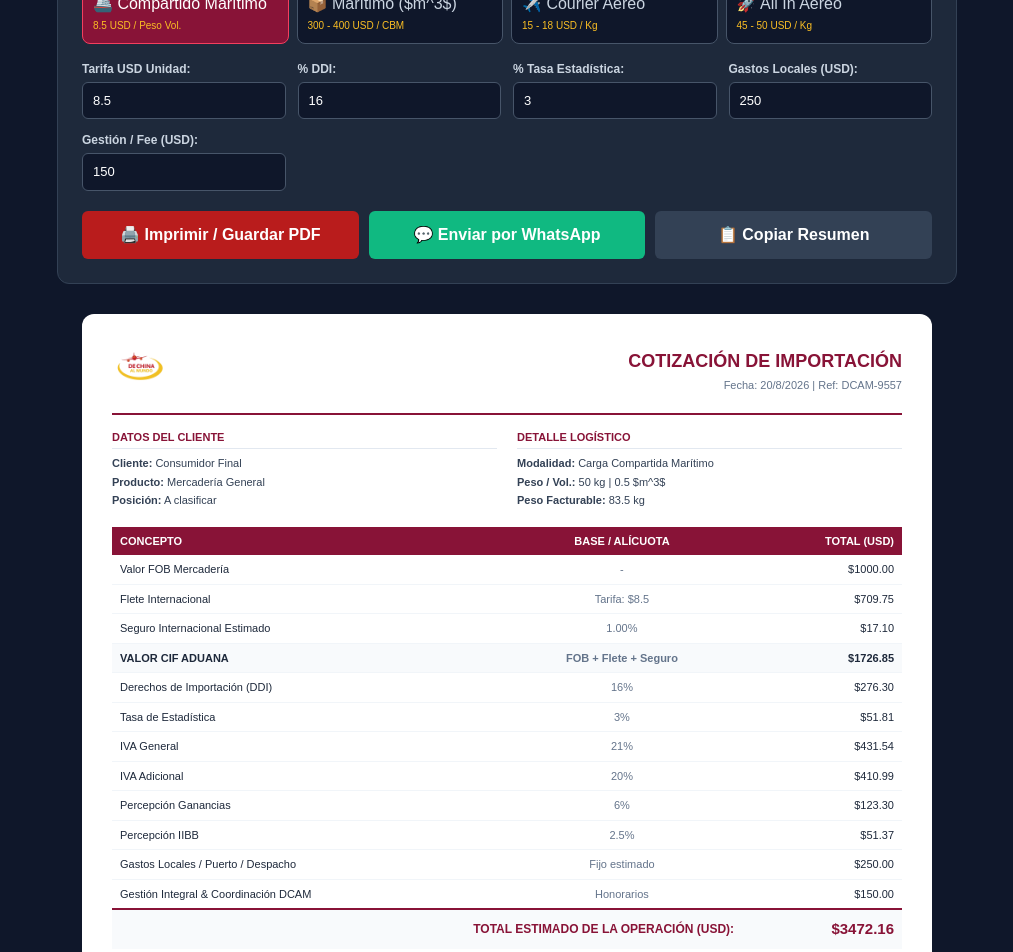
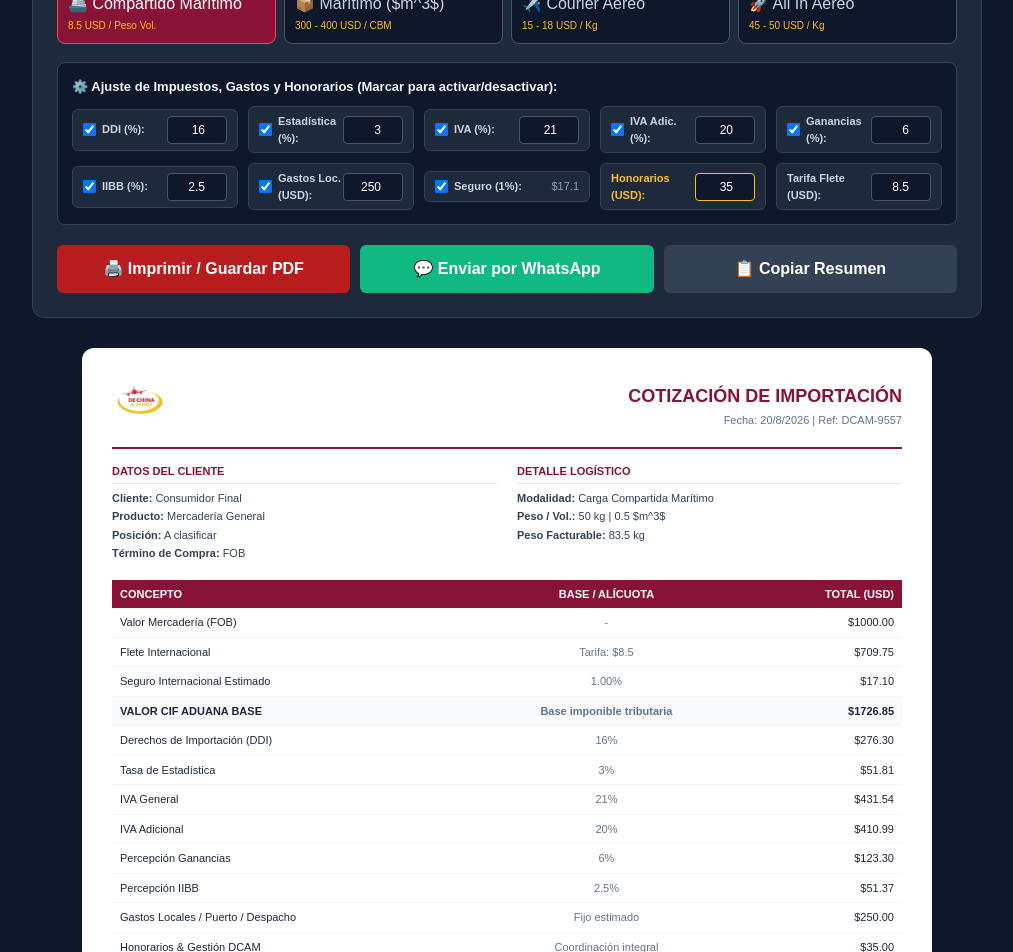
Before and after one commit to Francoldk/cotizador-comex, a Next.js app: page / in a window 1280 px wide. Shown: the part 300-1252 px from the top of the page, without its empty margins (133-1146 px from the left). Built offline with nearby package versions, Linux system fonts and the light colour scheme.

Commit message:
cotizador v2: incoterms, impuestos dinamicos y honorarios configurables

```diff
--- a/app/page.js
+++ b/app/page.js
@@ -7,7 +7,8 @@ export default function Cotizador() {
   const [clientName, setClientName] = useState('');
   const [productDesc, setProductDesc] = useState('');
   const [hscode, setHscode] = useState('');
-  const [fobValue, setFobValue] = useState(1000);
+  const [incoterm, setIncoterm] = useState('FOB');
+  const [goodsValue, setGoodsValue] = useState(1000);
 
   // Medidas y Pesos
   const [weightKg, setWeightKg] = useState(50);
@@ -17,44 +18,60 @@ export default function Cotizador() {
   const [shippingMode, setShippingMode] = useState('maritimo_compartido');
   const [unitFreightRate, setUnitFreightRate] = useState(8.5);
 
-  // Alícuotas Impositivas
+  // Toggle y Alícuotas Impositivas
+  const [enableDdi, setEnableDdi] = useState(true);
   const [ddiRate, setDdiRate] = useState(16);
+
+  const [enableStat, setEnableStat] = useState(true);
   const [statRate, setStatRate] = useState(3);
+
+  const [enableIva, setEnableIva] = useState(true);
   const [ivaRate, setIvaRate] = useState(21);
+
+  const [enableIvaAdic, setEnableIvaAdic] = useState(true);
   const [ivaAdicRate, setIvaAdicRate] = useState(20);
+
+  const [enableGanancias, setEnableGanancias] = useState(true);
   const [gananciasRate, setGananciasRate] = useState(6);
+
+  const [enableIibb, setEnableIibb] = useState(true);
   const [iibbRate, setIibbRate] = useState(2.5);
 
-  // Gastos Locales y Gestión
+  // Gastos Locales y Honorarios
+  const [enableLocalExpenses, setEnableLocalExpenses] = useState(true);
   const [localExpenses, setLocalExpenses] = useState(250);
-  const [serviceFee, setServiceFee] = useState(150);
+  const [enableInsurance, setEnableInsurance] = useState(true);
+  const [serviceFee, setServiceFee] = useState(35); // Base solicitada: 35 USD
+
   const [copiado, setCopiado] = useState(false);
 
-  // Cambiar tarifas base según la modalidad
+  // Cambiar tarifas según modalidad
   const handleModeChange = (mode) => {
     setShippingMode(mode);
     switch (mode) {
       case 'maritimo_compartido':
-        setUnitFreightRate(8.5); // USD por Peso Volumétrico
+        setUnitFreightRate(8.5);
         break;
       case 'maritimo_cbm':
-        setUnitFreightRate(350); // USD por CBM (300-400)
+        setUnitFreightRate(350);
         break;
       case 'courier_aereo':
-        setUnitFreightRate(16.5); // USD por Kg (15-18)
+        setUnitFreightRate(16.5);
         break;
       case 'all_in_aereo':
-        setUnitFreightRate(48); // USD por Kg (45-50)
+        setUnitFreightRate(48);
         break;
     }
   };
 
-  // Cálculos
+  // Cálculos de flete
   const volumetricWeight = Number((cbm * 167).toFixed(2));
   const chargeableWeight = Math.max(weightKg, volumetricWeight);
 
   let internationalFreight = 0;
-  if (shippingMode === 'maritimo_compartido') {
+  if (incoterm === 'CIF' || incoterm === 'DDP') {
+    internationalFreight = 0; // Ya incluido en el término
+  } else if (shippingMode === 'maritimo_compartido') {
     internationalFreight = chargeableWeight * unitFreightRate;
   } else if (shippingMode === 'maritimo_cbm') {
     internationalFreight = cbm * unitFreightRate;
@@ -62,42 +79,53 @@ export default function Cotizador() {
     internationalFreight = Math.max(weightKg, volumetricWeight) * unitFreightRate;
   }
 
-  const insurance = Number(((fobValue + internationalFreight) * 0.01).toFixed(2));
-  const cifValue = fobValue + internationalFreight + insurance;
-  const isAllIn = shippingMode === 'all_in_aereo';
+  // Seguro
+  const insurance = (enableInsurance && incoterm !== 'CIF' && incoterm !== 'DDP')
+    ? Number(((goodsValue + internationalFreight) * 0.01).toFixed(2))
+    : 0;
 
-  const ddiAmount = isAllIn ? 0 : Number((cifValue * (ddiRate / 100)).toFixed(2));
-  const statAmount = isAllIn ? 0 : Number((cifValue * (statRate / 100)).toFixed(2));
-  const taxBase = isAllIn ? 0 : cifValue + ddiAmount + statAmount;
+  // Valor CIF Aduanero Base
+  const cifValue = incoterm === 'CIF' || incoterm === 'DDP'
+    ? goodsValue
+    : goodsValue + internationalFreight + insurance;
 
-  const ivaAmount = isAllIn ? 0 : Number((taxBase * (ivaRate / 100)).toFixed(2));
-  const ivaAdicAmount = isAllIn ? 0 : Number((taxBase * (ivaAdicRate / 100)).toFixed(2));
-  const gananciasAmount = isAllIn ? 0 : Number((taxBase * (gananciasRate / 100)).toFixed(2));
-  const iibbAmount = isAllIn ? 0 : Number((taxBase * (iibbRate / 100)).toFixed(2));
+  const isAllInOrDdp = shippingMode === 'all_in_aereo' || incoterm === 'DDP';
+
+  // Cascada Impositiva Dinámica
+  const ddiAmount = (!isAllInOrDdp && enableDdi) ? Number((cifValue * (ddiRate / 100)).toFixed(2)) : 0;
+  const statAmount = (!isAllInOrDdp && enableStat) ? Number((cifValue * (statRate / 100)).toFixed(2)) : 0;
+
+  const taxBase = !isAllInOrDdp ? (cifValue + ddiAmount + statAmount) : 0;
+
+  const ivaAmount = (!isAllInOrDdp && enableIva) ? Number((taxBase * (ivaRate / 100)).toFixed(2)) : 0;
+  const ivaAdicAmount = (!isAllInOrDdp && enableIvaAdic) ? Number((taxBase * (ivaAdicRate / 100)).toFixed(2)) : 0;
+  const gananciasAmount = (!isAllInOrDdp && enableGanancias) ? Number((taxBase * (gananciasRate / 100)).toFixed(2)) : 0;
+  const iibbAmount = (!isAllInOrDdp && enableIibb) ? Number((taxBase * (iibbRate / 100)).toFixed(2)) : 0;
 
   const totalTaxes = ddiAmount + statAmount + ivaAmount + ivaAdicAmount + gananciasAmount + iibbAmount;
-  const grandTotal = cifValue + totalTaxes + (isAllIn ? 0 : localExpenses) + serviceFee;
+  const activeLocalExpenses = (!isAllInOrDdp && enableLocalExpenses) ? localExpenses : 0;
+  const grandTotal = cifValue + totalTaxes + activeLocalExpenses + serviceFee;
 
-  // Texto para WhatsApp
+  // Formato para WhatsApp
   const generarTextoResumen = () => {
     return `*COTIZACIÓN DE IMPORTACIÓN - DE CHINA AL MUNDO*
 ----------------------------------------
 👤 *Cliente:* ${clientName || 'Consumidor Final'}
 📦 *Producto:* ${productDesc || 'Mercadería General'}
 📑 *Posición Arancelaria:* ${hscode || 'A clasificar'}
+🌐 *Término:* ${incoterm}
 🚢 *Modalidad:* ${
       shippingMode === 'maritimo_compartido' ? 'Carga Compartida Marítimo (LCL)' :
       shippingMode === 'maritimo_cbm' ? 'Carga Marítima por CBM' :
       shippingMode === 'courier_aereo' ? 'Courier Aéreo Express' : 'All In Aéreo'
     }
 ----------------------------------------
-💵 *Valor FOB:* $${fobValue.toFixed(2)} USD
+💵 *Valor Mercadería (${incoterm}):* $${goodsValue.toFixed(2)} USD
 ✈️ *Flete Internacional:* $${internationalFreight.toFixed(2)} USD
-🛡️ *Seguro Estimado:* $${insurance.toFixed(2)} USD
-🏛️ *Impuestos y Aduana:* $${totalTaxes.toFixed(2)} USD
-🏢 *Gastos y Gestión:* $${((isAllIn ? 0 : localExpenses) + serviceFee).toFixed(2)} USD
+${enableInsurance ? `🛡️ *Seguro Estimado:* $${insurance.toFixed(2)} USD\n` : ''}🏛️ *Impuestos y Aduana:* $${totalTaxes.toFixed(2)} USD
+${activeLocalExpenses > 0 ? `🏢 *Gastos Locales:* $${activeLocalExpenses.toFixed(2)} USD\n` : ''}🤝 *Honorarios DCAM:* $${serviceFee.toFixed(2)} USD
 ----------------------------------------
-💰 *TOTAL ESTIMADO:* $${grandTotal.toFixed(2)} USD`;
+💰 *TOTAL ESTIMADO DE LA OPERACIÓN:* $${grandTotal.toFixed(2)} USD`;
   };
 
   const copiarAlPortapapeles = () => {
@@ -127,16 +155,17 @@ export default function Cotizador() {
         }
       `}</style>
 
-      {/* PANEL DE FORMULARIO */}
+      {/* PANEL DE CONTROL / CONFIGURADOR */}
       <div style={styles.panel} className="no-print">
         <div style={{ display: 'flex', alignItems: 'center', gap: '12px', marginBottom: '16px' }}>
           <img src="/logo.png" alt="Logo" style={{ height: '36px', objectFit: 'contain' }} />
           <div>
             <h2 style={{ margin: 0, color: '#fff', fontSize: '18px' }}>Cotizador Comex - De China al Mundo</h2>
-            <p style={{ margin: 0, color: '#94a3b8', fontSize: '13px' }}>Cálculo rápido de fletes, cascada impositiva y honorarios</p>
+            <p style={{ margin: 0, color: '#94a3b8', fontSize: '13px' }}>Configuración integral y cotización a medida</p>
           </div>
         </div>
 
+        {/* DATOS PRINCIPALES E INCOTERM */}
         <div style={styles.formGrid}>
           <div>
             <label style={styles.label}>Cliente / Razón Social:</label>
@@ -151,8 +180,17 @@ export default function Cotizador() {
             <input style={styles.input} type="text" value={hscode} onChange={(e) => setHscode(e.target.value)} placeholder="Ej: 8708.99.90" />
           </div>
           <div>
-            <label style={styles.label}>Valor FOB Total (USD):</label>
-            <input style={styles.input} type="number" value={fobValue} onChange={(e) => setFobValue(Number(e.target.value))} />
+            <label style={styles.label}>Condición / Incoterm:</label>
+            <select style={styles.select} value={incoterm} onChange={(e) => setIncoterm(e.target.value)}>
+              <option value="EXW">EXW (En fábrica)</option>
+              <option value="FOB">FOB (Puesto en puerto)</option>
+              <option value="CIF">CIF (Costo, Flete y Seguro)</option>
+              <option value="DDP">DDP (Entregado con impuestos pagos)</option>
+            </select>
+          </div>
+          <div>
+            <label style={styles.label}>Valor Mercadería ({incoterm}) USD:</label>
+            <input style={styles.input} type="number" value={goodsValue} onChange={(e) => setGoodsValue(Number(e.target.value))} />
           </div>
           <div>
             <label style={styles.label}>Peso Real (Kg):</label>
@@ -164,9 +202,9 @@ export default function Cotizador() {
           </div>
         </div>
 
-        {/* MODALIDAD */}
+        {/* SELECTOR DE MODALIDAD */}
         <div style={{ marginTop: '16px' }}>
-          <label style={styles.label}>Seleccionar Modalidad de Envío:</label>
+          <label style={styles.label}>Modalidad de Envío y Tarifa:</label>
           <div style={styles.modeGrid}>
             <button type="button" style={shippingMode === 'maritimo_compartido' ? styles.modeBtnActive : styles.modeBtn} onClick={() => handleModeChange('maritimo_compartido')}>
               🚢 Compartido Marítimo
@@ -187,35 +225,102 @@ export default function Cotizador() {
           </div>
         </div>
 
-        {/* ALÍCUOTAS Y TARIFA */}
-        <div style={{ ...styles.formGrid, marginTop: '16px' }}>
-          <div>
-            <label style={styles.label}>Tarifa USD Unidad:</label>
-            <input style={styles.input} type="number" step="0.1" value={unitFreightRate} onChange={(e) => setUnitFreightRate(Number(e.target.value))} />
+        {/* CONFIGURADOR DINÁMICO DE IMPUESTOS Y GASTOS */}
+        <div style={{ marginTop: '18px', background: '#0f172a', padding: '14px', borderRadius: '8px', border: '1px solid #334155' }}>
+          <span style={{ fontSize: '13px', fontWeight: 'bold', color: '#f1f5f9', display: 'block', marginBottom: '10px' }}>
+            ⚙️ Ajuste de Impuestos, Gastos y Honorarios (Marcar para activar/desactivar):
+          </span>
+
+          <div style={styles.taxGrid}>
+            {/* DDI */}
+            <div style={styles.taxItem}>
+              <label style={styles.checkboxLabel}>
+                <input type="checkbox" checked={enableDdi} onChange={(e) => setEnableDdi(e.target.checked)} />
+                DDI (%):
+              </label>
+              <input style={styles.inputSmall} type="number" disabled={!enableDdi} value={ddiRate} onChange={(e) => setDdiRate(Number(e.target.value))} />
             </div>
-          {!isAllIn && (
-            <>
-              <div>
-                <label style={styles.label}>% DDI:</label>
-                <input style={styles.input} type="number" value={ddiRate} onChange={(e) => setDdiRate(Number(e.target.value))} />
+
+            {/* Estadística */}
+            <div style={styles.taxItem}>
+              <label style={styles.checkboxLabel}>
+                <input type="checkbox" checked={enableStat} onChange={(e) => setEnableStat(e.target.checked)} />
+                Estadística (%):
+              </label>
+              <input style={styles.inputSmall} type="number" disabled={!enableStat} value={statRate} onChange={(e) => setStatRate(Number(e.target.value))} />
             </div>
-              <div>
-                <label style={styles.label}>% Tasa Estadística:</label>
-                <input style={styles.input} type="number" value={statRate} onChange={(e) => setStatRate(Number(e.target.value))} />
+
+            {/* IVA */}
+            <div style={styles.taxItem}>
+              <label style={styles.checkboxLabel}>
+                <input type="checkbox" checked={enableIva} onChange={(e) => setEnableIva(e.target.checked)} />
+                IVA (%):
+              </label>
+              <input style={styles.inputSmall} type="number" disabled={!enableIva} value={ivaRate} onChange={(e) => setIvaRate(Number(e.target.value))} />
             </div>
-              <div>
-                <label style={styles.label}>Gastos Locales (USD):</label>
-                <input style={styles.input} type="number" value={localExpenses} onChange={(e) => setLocalExpenses(Number(e.target.value))} />
+
+            {/* IVA Adicional */}
+            <div style={styles.taxItem}>
+              <label style={styles.checkboxLabel}>
+                <input type="checkbox" checked={enableIvaAdic} onChange={(e) => setEnableIvaAdic(e.target.checked)} />
+                IVA Adic. (%):
+              </label>
+              <input style={styles.inputSmall} type="number" disabled={!enableIvaAdic} value={ivaAdicRate} onChange={(e) => setIvaAdicRate(Number(e.target.value))} />
             </div>
-            </>
-          )}
-          <div>
-            <label style={styles.label}>Gestión / Fee (USD):</label>
-            <input style={styles.input} type="number" value={serviceFee} onChange={(e) => setServiceFee(Number(e.target.value))} />
+
+            {/* Ganancias */}
+            <div style={styles.taxItem}>
+              <label style={styles.checkboxLabel}>
+                <input type="checkbox" checked={enableGanancias} onChange={(e) => setEnableGanancias(e.target.checked)} />
+                Ganancias (%):
+              </label>
+              <input style={styles.inputSmall} type="number" disabled={!enableGanancias} value={gananciasRate} onChange={(e) => setGananciasRate(Number(e.target.value))} />
+            </div>
+
+            {/* IIBB */}
+            <div style={styles.taxItem}>
+              <label style={styles.checkboxLabel}>
+                <input type="checkbox" checked={enableIibb} onChange={(e) => setEnableIibb(e.target.checked)} />
+                IIBB (%):
+              </label>
+              <input style={styles.inputSmall} type="number" disabled={!enableIibb} value={iibbRate} onChange={(e) => setIibbRate(Number(e.target.value))} />
+            </div>
+
+            {/* Gastos Locales */}
+            <div style={styles.taxItem}>
+              <label style={styles.checkboxLabel}>
+                <input type="checkbox" checked={enableLocalExpenses} onChange={(e) => setEnableLocalExpenses(e.target.checked)} />
+                Gastos Loc. (USD):
+              </label>
+              <input style={styles.inputSmall} type="number" disabled={!enableLocalExpenses} value={localExpenses} onChange={(e) => setLocalExpenses(Number(e.target.value))} />
+            </div>
+
+            {/* Seguro */}
+            <div style={styles.taxItem}>
+              <label style={styles.checkboxLabel}>
+                <input type="checkbox" checked={enableInsurance} onChange={(e) => setEnableInsurance(e.target.checked)} />
+                Seguro (1%):
+              </label>
+              <span style={{ fontSize: '11px', color: '#94a3b8' }}>{enableInsurance ? `$${insurance}` : 'No'}</span>
+            </div>
+
+            {/* Honorarios / Gestión */}
+            <div style={styles.taxItem}>
+              <label style={{ ...styles.checkboxLabel, color: '#fbbf24' }}>
+                Honorarios (USD):
+              </label>
+              <input style={{ ...styles.inputSmall, borderColor: '#fbbf24' }} type="number" value={serviceFee} onChange={(e) => setServiceFee(Number(e.target.value))} />
+            </div>
+
+            {/* Tarifa Flete Unidad */}
+            <div style={styles.taxItem}>
+              <label style={styles.checkboxLabel}>Tarifa Flete (USD):</label>
+              <input style={styles.inputSmall} type="number" step="0.1" value={unitFreightRate} onChange={(e) => setUnitFreightRate(Number(e.target.value))} />
+            </div>
           </div>
         </div>
 
-        {/* ACCIONES */}
+        {/* BOTONES DE ACCIÓN */}
         <div style={{ display: 'flex', gap: '10px', marginTop: '20px' }}>
           <button style={styles.printBtn} onClick={() => window.print()}>
             🖨️ Imprimir / Guardar PDF
@@ -224,12 +329,12 @@ export default function Cotizador() {
             💬 Enviar por WhatsApp
           </button>
           <button style={styles.copyBtn} onClick={copiarAlPortapapeles}>
-            {copiado ? '✅ Copiado' : '📋 Copiar Resumen'}
+            {copiado ? '✅ Resumen Copiado' : '📋 Copiar Resumen'}
           </button>
         </div>
       </div>
 
-      {/* PLANILLA EJECUTIVA IMPRIMIBLE */}
+      {/* PLANILLA FORMAL EJECUTIVA IMPRIMIBLE */}
       <div style={styles.quoteCard} className="print-sheet">
         <div style={styles.quoteHeader}>
           <img src="/logo.png" alt="De China Al Mundo" style={{ maxHeight: '55px', objectFit: 'contain' }} />
@@ -249,6 +354,7 @@ export default function Cotizador() {
             <p style={styles.dataRow}><strong>Cliente:</strong> {clientName || 'Consumidor Final'}</p>
             <p style={styles.dataRow}><strong>Producto:</strong> {productDesc || 'Mercadería General'}</p>
             <p style={styles.dataRow}><strong>Posición:</strong> {hscode || 'A clasificar'}</p>
+            <p style={styles.dataRow}><strong>Término de Compra:</strong> {incoterm}</p>
           </div>
           <div>
             <h3 style={styles.sectionHeading}>DETALLE LOGÍSTICO</h3>
@@ -274,75 +380,96 @@ export default function Cotizador() {
           </thead>
           <tbody>
             <tr>
-              <td style={styles.td}>Valor FOB Mercadería</td>
+              <td style={styles.td}>Valor Mercadería ({incoterm})</td>
               <td style={styles.tdCenter}>-</td>
-              <td style={styles.tdRight}>${fobValue.toFixed(2)}</td>
+              <td style={styles.tdRight}>${goodsValue.toFixed(2)}</td>
             </tr>
+
+            {internationalFreight > 0 && (
               <tr>
                 <td style={styles.td}>Flete Internacional</td>
                 <td style={styles.tdCenter}>Tarifa: ${unitFreightRate}</td>
                 <td style={styles.tdRight}>${internationalFreight.toFixed(2)}</td>
               </tr>
+            )}
+
+            {enableInsurance && (
               <tr>
                 <td style={styles.td}>Seguro Internacional Estimado</td>
                 <td style={styles.tdCenter}>1.00%</td>
                 <td style={styles.tdRight}>${insurance.toFixed(2)}</td>
               </tr>
+            )}
+
             <tr style={{ background: '#f8fafc', fontWeight: 'bold' }}>
-              <td style={styles.td}>VALOR CIF ADUANA</td>
-              <td style={styles.tdCenter}>FOB + Flete + Seguro</td>
+              <td style={styles.td}>VALOR CIF ADUANA BASE</td>
+              <td style={styles.tdCenter}>Base imponible tributaria</td>
               <td style={styles.tdRight}>${cifValue.toFixed(2)}</td>
             </tr>
 
-            {!isAllIn ? (
+            {!isAllInOrDdp ? (
               <>
+                {enableDdi && (
                   <tr>
                     <td style={styles.td}>Derechos de Importación (DDI)</td>
                     <td style={styles.tdCenter}>{ddiRate}%</td>
                     <td style={styles.tdRight}>${ddiAmount.toFixed(2)}</td>
                   </tr>
+                )}
+                {enableStat && (
                   <tr>
                     <td style={styles.td}>Tasa de Estadística</td>
                     <td style={styles.tdCenter}>{statRate}%</td>
                     <td style={styles.tdRight}>${statAmount.toFixed(2)}</td>
                   </tr>
+                )}
+                {enableIva && (
                   <tr>
                     <td style={styles.td}>IVA General</td>
                     <td style={styles.tdCenter}>{ivaRate}%</td>
                     <td style={styles.tdRight}>${ivaAmount.toFixed(2)}</td>
                   </tr>
+                )}
+                {enableIvaAdic && (
                   <tr>
                     <td style={styles.td}>IVA Adicional</td>
                     <td style={styles.tdCenter}>{ivaAdicRate}%</td>
                     <td style={styles.tdRight}>${ivaAdicAmount.toFixed(2)}</td>
                   </tr>
+                )}
+                {enableGanancias && (
                   <tr>
                     <td style={styles.td}>Percepción Ganancias</td>
                     <td style={styles.tdCenter}>{gananciasRate}%</td>
                     <td style={styles.tdRight}>${gananciasAmount.toFixed(2)}</td>
                   </tr>
+                )}
+                {enableIibb && (
                   <tr>
                     <td style={styles.td}>Percepción IIBB</td>
                     <td style={styles.tdCenter}>{iibbRate}%</td>
                     <td style={styles.tdRight}>${iibbAmount.toFixed(2)}</td>
                   </tr>
+                )}
+                {enableLocalExpenses && (
                   <tr>
                     <td style={styles.td}>Gastos Locales / Puerto / Despacho</td>
                     <td style={styles.tdCenter}>Fijo estimado</td>
                     <td style={styles.tdRight}>${localExpenses.toFixed(2)}</td>
                   </tr>
+                )}
               </>
             ) : (
               <tr>
                 <td style={styles.td}>Servicio Integral Aduanero / Impuestos</td>
-                <td style={styles.tdCenter}>Incluido en modalidad All In</td>
+                <td style={styles.tdCenter}>Incluido en modalidad seleccionada</td>
                 <td style={styles.tdRight}>$0.00</td>
               </tr>
             )}
 
             <tr>
-              <td style={styles.td}>Gestión Integral & Coordinación DCAM</td>
-              <td style={styles.tdCenter}>Honorarios</td>
+              <td style={styles.td}>Honorarios & Gestión DCAM</td>
+              <td style={styles.tdCenter}>Coordinación integral</td>
               <td style={styles.tdRight}>${serviceFee.toFixed(2)}</td>
             </tr>
           </tbody>
@@ -357,8 +484,8 @@ export default function Cotizador() {
         <div style={styles.notesBox}>
           <strong>Términos & Condiciones:</strong>
           <ul style={{ margin: '4px 0 0 0', paddingLeft: '18px', fontSize: '11px', color: '#475569' }}>
-            <li>Cotización válida por 7 días hábiles sujeta a variación de fletes.</li>
-            <li>Valores tributarios definitivos sujetos a oficialización ante DGA.</li>
+            <li>Cotización válida por 7 días hábiles sujeta a confirmación de bodega.</li>
+            <li>Valores impositivos oficiales según reglamentación aduanera vigente.</li>
           </ul>
         </div>
       </div>
@@ -368,10 +495,15 @@ export default function Cotizador() {
 
 const styles = {
   container: { minHeight: '100vh', background: '#0f172a', padding: '24px', fontFamily: 'sans-serif' },
-  panel: { background: '#1e293b', borderRadius: '12px', padding: '24px', maxWidth: '900px', margin: '0 auto 30px auto', border: '1px solid #334155' },
-  formGrid: { display: 'grid', gridTemplateColumns: 'repeat(auto-fit, minmax(200px, 1fr))', gap: '12px' },
+  panel: { background: '#1e293b', borderRadius: '12px', padding: '24px', maxWidth: '950px', margin: '0 auto 30px auto', border: '1px solid #334155' },
+  formGrid: { display: 'grid', gridTemplateColumns: 'repeat(auto-fit, minmax(180px, 1fr))', gap: '12px' },
+  taxGrid: { display: 'grid', gridTemplateColumns: 'repeat(auto-fit, minmax(150px, 1fr))', gap: '10px', alignItems: 'center' },
+  taxItem: { background: '#1e293b', padding: '6px 10px', borderRadius: '6px', border: '1px solid #334155', display: 'flex', alignItems: 'center', justifyContent: 'space-between' },
+  checkboxLabel: { fontSize: '11px', fontWeight: 'bold', color: '#cbd5e1', display: 'flex', alignItems: 'center', gap: '6px', cursor: 'pointer' },
   label: { display: 'block', fontSize: '12px', fontWeight: 'bold', color: '#cbd5e1', marginBottom: '4px' },
   input: { width: '100%', boxSizing: 'border-box', padding: '8px 10px', background: '#0f172a', border: '1px solid #475569', borderRadius: '6px', color: '#fff', fontSize: '13px' },
+  inputSmall: { width: '60px', boxSizing: 'border-box', padding: '4px 6px', background: '#0f172a', border: '1px solid #475569', borderRadius: '4px', color: '#fff', fontSize: '12px', textAlign: 'right' },
+  select: { width: '100%', boxSizing: 'border-box', padding: '8px 10px', background: '#0f172a', border: '1px solid #475569', borderRadius: '6px', color: '#fff', fontSize: '13px' },
   modeGrid: { display: 'grid', gridTemplateColumns: 'repeat(auto-fit, minmax(180px, 1fr))', gap: '8px' },
   modeBtn: { background: '#0f172a', border: '1px solid #475569', borderRadius: '8px', padding: '10px', color: '#cbd5e1', cursor: 'pointer', textAlign: 'left' },
   modeBtnActive: { background: '#881337', border: '1px solid #f43f5e', borderRadius: '8px', padding: '10px', color: '#fff', cursor: 'pointer', textAlign: 'left' },
```
Lines whose indentation alone changed are shown as unchanged.
